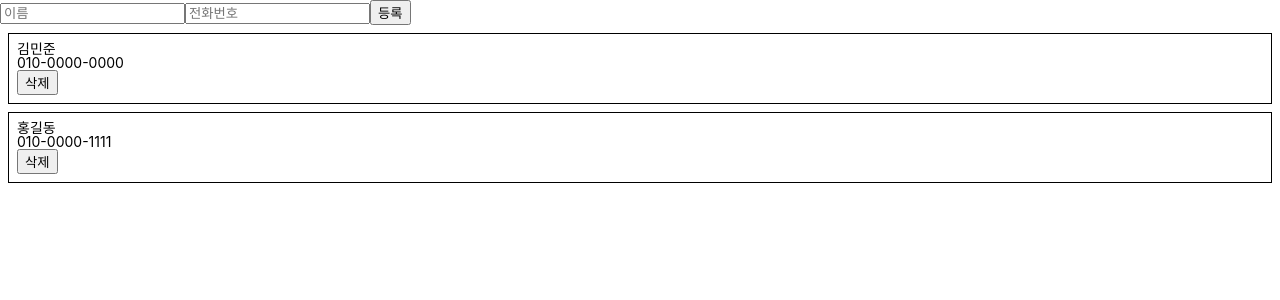
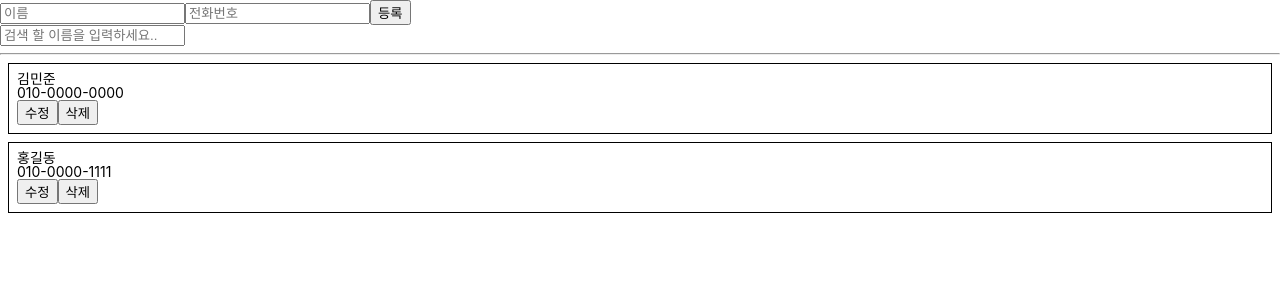
Before and after one commit to stnqls/react-counter-test, a React (Create React App) app: page / in a window 1280 px wide. Shown: the top 300 px of the page. Built offline with nearby package versions, Linux system fonts and the light colour scheme.

Commit message:
필터링

```diff
--- a/src/App.js
+++ b/src/App.js
@@ -17,22 +17,41 @@
         name: '홍길동',
         phone: '010-0000-1111'
       },
-    ]
+    ],
+    keyword: ''
   }
+
+  handleChange =(e) => {
+    this.setState({
+      keyword: e.target.value,
+    });
+  }
+
   handleCreate = (data) => {
     const {information} = this.state;
     this.setState({
       information: information.concat({id:this.id++, ...data})
-    })
+    });
   }
   handleRemove = (id) => {
     const {information} = this.state;
     this.setState({
       information: information.filter(info => info.id !== id)
-    })
+    });
+  }
+  handleUpdate = (id, data) => {
+    const {information} = this.state;
+    this.setState({
+      information: information.map(
+        info => id === info.id ? {...info, ...data} : info
+      )
+    });
   }
   render(){
-    const {information} = this.state;
+    const {information, keyword} = this.state;
+    const filteredList = information.filter(
+      info => info.name.indexOf(keyword) !== -1
+    );
     return (
       <React.Fragment>
       <GlobalStyle />
@@ -40,9 +59,18 @@
       <PhoneForm
         onCreate={this.handleCreate}
         />
+        <p>
+          <input
+            placeholder="검색 할 이름을 입력하세요.."
+            onChange={this.handleChange}
+            value={keyword}
+          />
+        </p>
+        <hr />
         <PhoneInfoList
-        data={this.state.information}
+        data={filteredList}
         onRemove={this.handleRemove}
+        onUpdate={this.handleUpdate}
         />
       </div>
       </React.Fragment>
--- a/src/components/PhoneInfo.js
+++ b/src/components/PhoneInfo.js
@@ -9,9 +9,45 @@
     }
   }
 
+  state = {
+    // 기존에 텍스트 형태로 보여주던 값들을 input 형태로 보여주게 된다.
+    editing: false,
+    //input의 값은 유동적이기때문에 input값을 담기 위한 필드 값.
+    name: '',
+    phone: '',
+  }
+
   handleRemove = () => {
     const {info, onRemove} = this.props;
     onRemove(info.id);
+  }
+
+  handleToggleEdit = () => {
+    const {editing} = this.state;
+    this.setState({editing: !editing});
+  }
+
+  handleChange = (e) => {
+    const {name, value} = e.target;
+    this.setState({
+      [name]: value
+    });
+  }
+
+  componentDidUpdate(prevProps, prevState) { //editing값이 바뀔때 처리 할 로직. 수정을 적용할때 input의 값을 부모한테 전달해준다.
+    const {info, onUpdate} = this.props;
+    if(!prevState.editing && this.state.editing) { //editing값이 false->true로 전횐될때 info의 값을 state에 넣어준다
+      this.setState({
+        name: info.name,
+        phone: info.phone
+      })
+    }
+    if (prevState.editing && !this.state.editing) { //editing값이 true -> false로 전환될때
+      onUpdate(info.id, {
+        name: this.state.name,
+        phone: this.state.phone
+      });
+    }
   }
 
   render() {
@@ -20,6 +56,34 @@
       padding: '8px',
       margin: '8px'
     };
+
+    // 수정모드
+    const {editing} = this.state;
+    if(editing) {
+      return(
+        <div style={style}>
+          <div>
+            <input
+              value={this.state.name}
+              name="name"
+              placeholder="이름"
+              onChange={this.handleChange}
+            />
+          </div>
+          <div>
+            <input
+              value={this.state.phone}
+              name="phone"
+              placeholder="전화번호"
+              onChange={this.handleChange}
+            />
+          </div>
+          <button onClick={this.handleToggleEdit}>적용 </button>
+          <button onClick={this.handleRemove}>삭제 </button>
+        </div>
+      );
+    }
+    //일반모드
     const {
       name, phone,id
     } = this.props.info;
@@ -28,6 +92,7 @@
       <div style = {style}>
         <div><b>{name}</b></div>
         <div>{phone}</div>
+        <button onClick={this.handleToggleEdit}>수정</button>
         <button onClick={this.handleRemove}>삭제</button>
       </div>
     );
--- a/src/components/PhoneInfoList.js
+++ b/src/components/PhoneInfoList.js
@@ -4,16 +4,23 @@
 class PhoneInfoList extends Component {
   static defaultProps = {
     list: [],
-    onRemove: ()=> console.warn('onRemove not defined'),
+    onRemove: () => console.warn('onRemove not defined'),
+    onUpdate: () => console.warn('onUpdate not defined'),
   }
+
+  shouldComponentUpdate(nextProps, nextState) {
+    return nextProps.data !== this.props.data;
+  }
+
   render(){
-    const {data, onRemove} = this.props;
+    const {data, onRemove, onUpdate} = this.props;
     const list = data.map(
       info => (
       <PhoneInfo
       key = {info.id}
       info ={info}
       onRemove={onRemove}
+      onUpdate={onUpdate}
       />) //배열을 렌더일할때 key값이 꼭 필요하다.
     );
 
```
